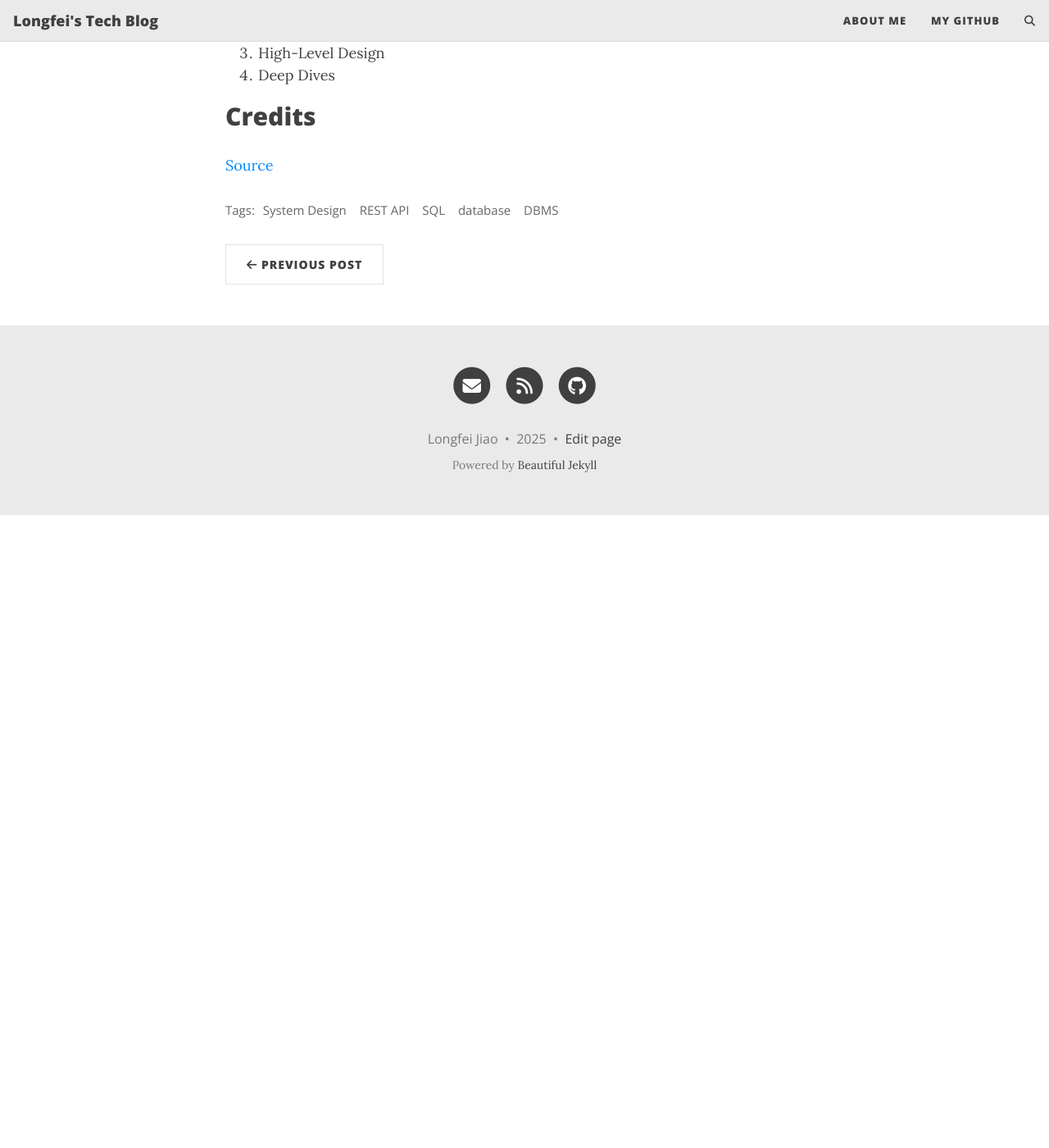
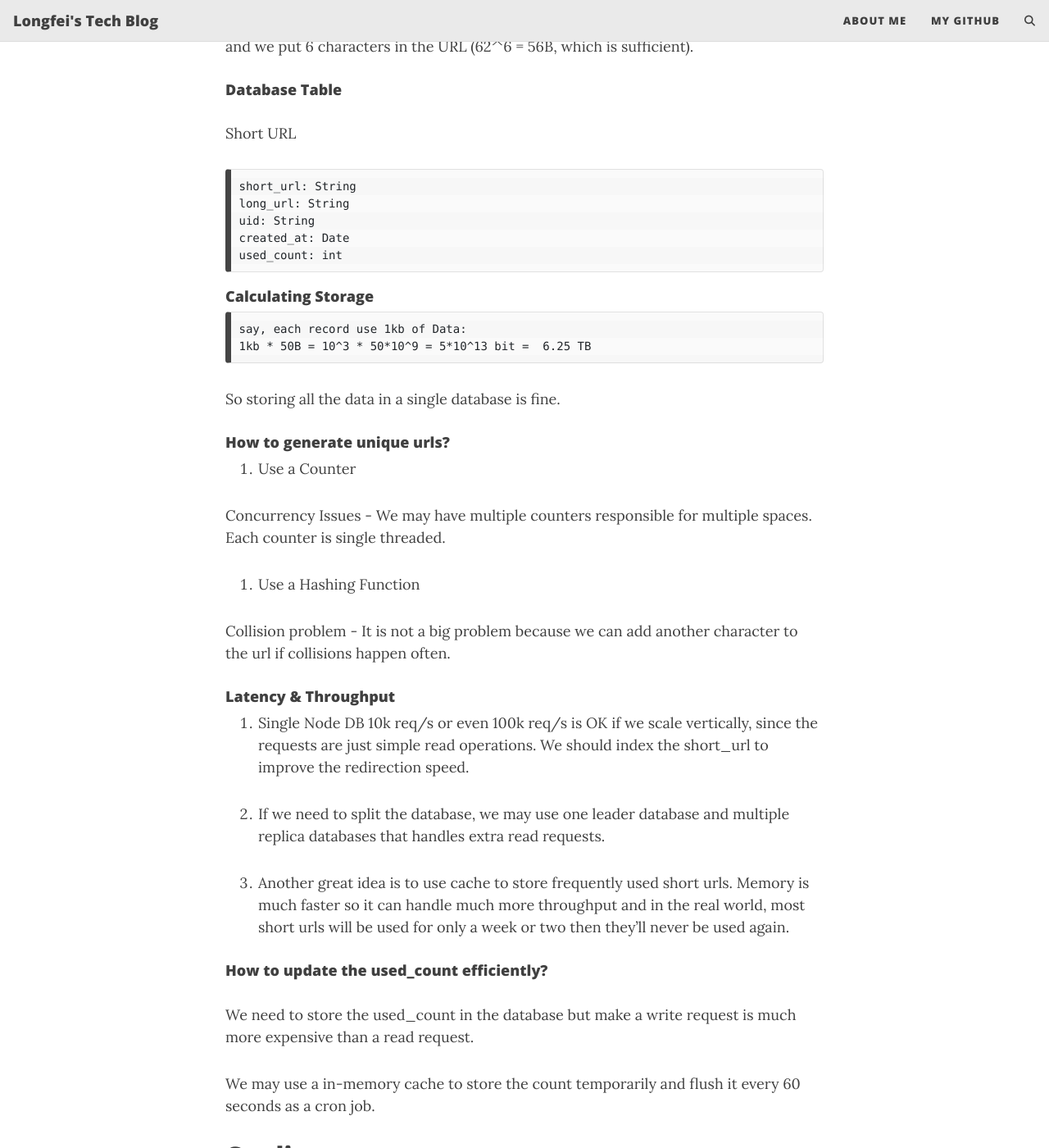
Before and after one commit to longfeiCA/longfeica.github.io, a Jekyll site: the page built from _posts/2025-06-03-System-Design-Examples.md, in a window 1280 px wide and 1400 px high, scrolled down 1934 px. Shown: the whole window at 82% size. Built offline with Jekyll 4.4.1, drawn with Linux system fonts in a browser that asks for light colours; Markdown is read by kramdown in place of the engine named in the settings; comment, search, counter and statistics services are not loaded; before the commit the page ends 2562 px from its top, so only the background shows below that; some of the changed text lies outside the part shown.

Commit message:
finish bitly example

```diff
--- a/_posts/2025-06-03-System-Design-Examples.md
+++ b/_posts/2025-06-03-System-Design-Examples.md
@@ -9,7 +9,7 @@ author: Longfei Jiao
 last-updated: 2025-06-03
 ---
 
-# Bitly
+# **Bitly (URL Shortener)**
 
 ## Problem Statement
 
@@ -21,6 +21,8 @@ Design a URL shortener service like bit.ly
 2. API Design/Database Design
 3. High-Level Design
 4. Deep Dives (Scale and Edge cases)
+
+Scale: Consider storage, latency and throughput.
 
 ## Gather Requirements
 
@@ -54,12 +56,68 @@ Navigation:
 
 ### High-Level Design
 
+Micro-service architecture
+
+    Client -> API Gateway -> URL service(s) -> Database
+
+URL Services:
+    URL Redirection Service
+    URL Shortening Service
+
+### Deep Dive
+
+#### How many characters do we need in a short URL?
+
+We may use the Base-62 characters (alphanumeric characters, including A-Z, a-z, 0-9), and we put 6 characters in the URL (62^6 = 56B, which is sufficient).
+
+#### Database Table
+
+Short URL
+
+    short_url: String
+    long_url: String
+    uid: String
+    created_at: Date
+    used_count: int
+
+#### Calculating Storage
+
+    say, each record use 1kb of Data:
+    1kb * 50B = 10^3 * 50*10^9 = 5*10^13 bit =  6.25 TB
+
+So storing all the data in a single database is fine.
+
+#### How to generate unique urls?
+
+1. Use a Counter
+
+Concurrency Issues - We may have multiple counters responsible for multiple spaces. Each counter is single threaded.
+
+2. Use a Hashing Function
+
+Collision problem - It is not a big problem because we can add another character to the url if collisions happen often.
+
+
+#### Latency & Throughput
+
+1. Single Node DB
+10k req/s or even 100k req/s is OK if we scale vertically, since the requests are just simple read operations. We should index the short_url to improve the redirection speed.
+
+2. If we need to split the database, we may use one leader database and multiple replica databases that handles extra read requests.
+
+3. Another great idea is to use cache to store frequently used short urls. Memory is much faster so it can handle much more throughput and in the real world, most short urls will be used for only a week or two then they'll never be used again.
+
+#### How to update the used_count efficiently?
+
+We need to store the used_count in the database but make a write request is much more expensive than a read request.
+
+We may use a in-memory cache to store the count temporarily and flush it every 60 seconds as a cron job.
 
 
 ## Credits
 [Source](https://www.youtube.com/watch?v=qSJAvd5Mgio)
 
-# Google Docs
+# **Google Docs**
 
 ## Problem Statement
 
```
